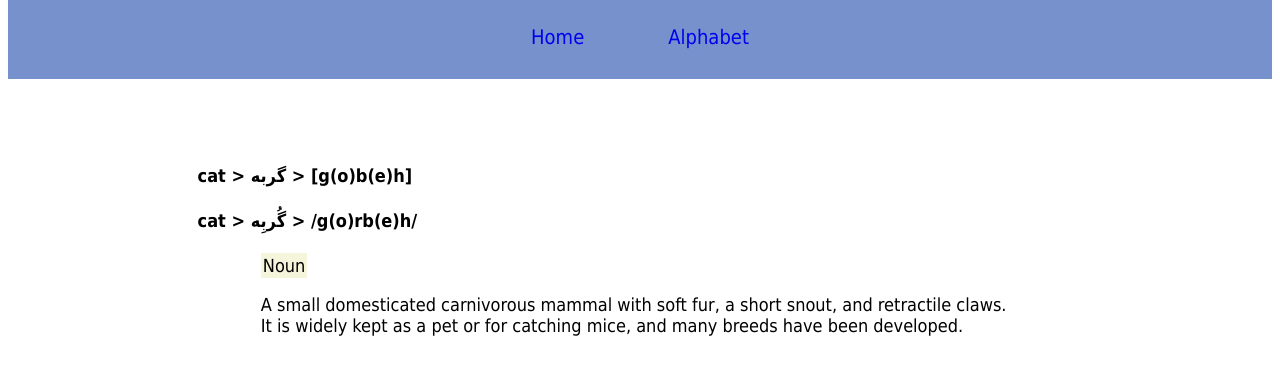
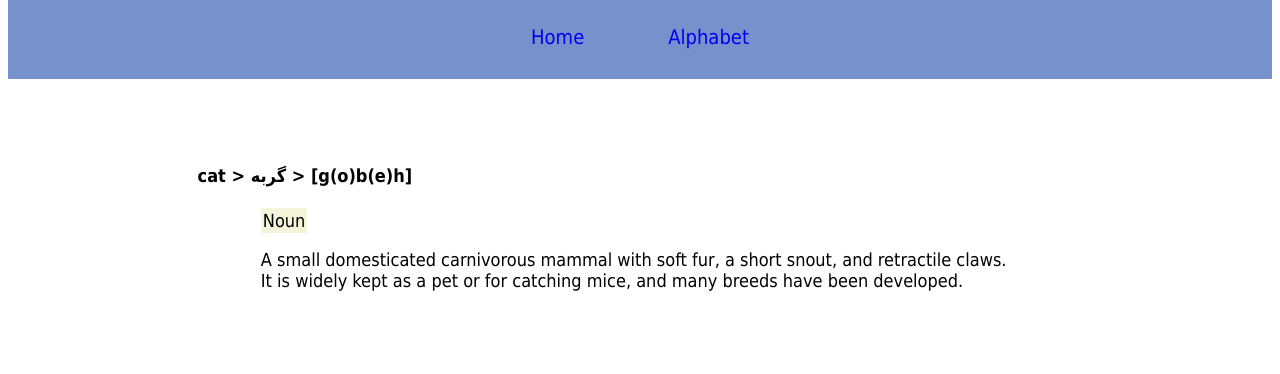
Before and after one commit to jasminesgh/dictionary-project-v1, a plain HTML site: page definitions/def-cat.html in a window 1280 px wide. Shown: the part 142-516 px from the top of the page. Drawn offline with Linux system fonts and the light colour scheme.

Commit message:
Update def-cat.html

```diff
--- a/definitions/def-cat.html
+++ b/definitions/def-cat.html
@@ -21,8 +21,6 @@
   <div class="defined-term">
     <h4>cat > گربه > [g(o)b(e)h]</h4>
   </div>
-      <h4 class="defined-term">cat > گُربِه > /g(o)rb(e)h/</h4>
-
   <div class="definition">
     <p><span class="noun">Noun</span></p>
     <p>A small domesticated carnivorous mammal with soft fur, a short snout, and retractile claws. It is widely kept as a pet or for catching mice, and many breeds have been developed.</p>
```
